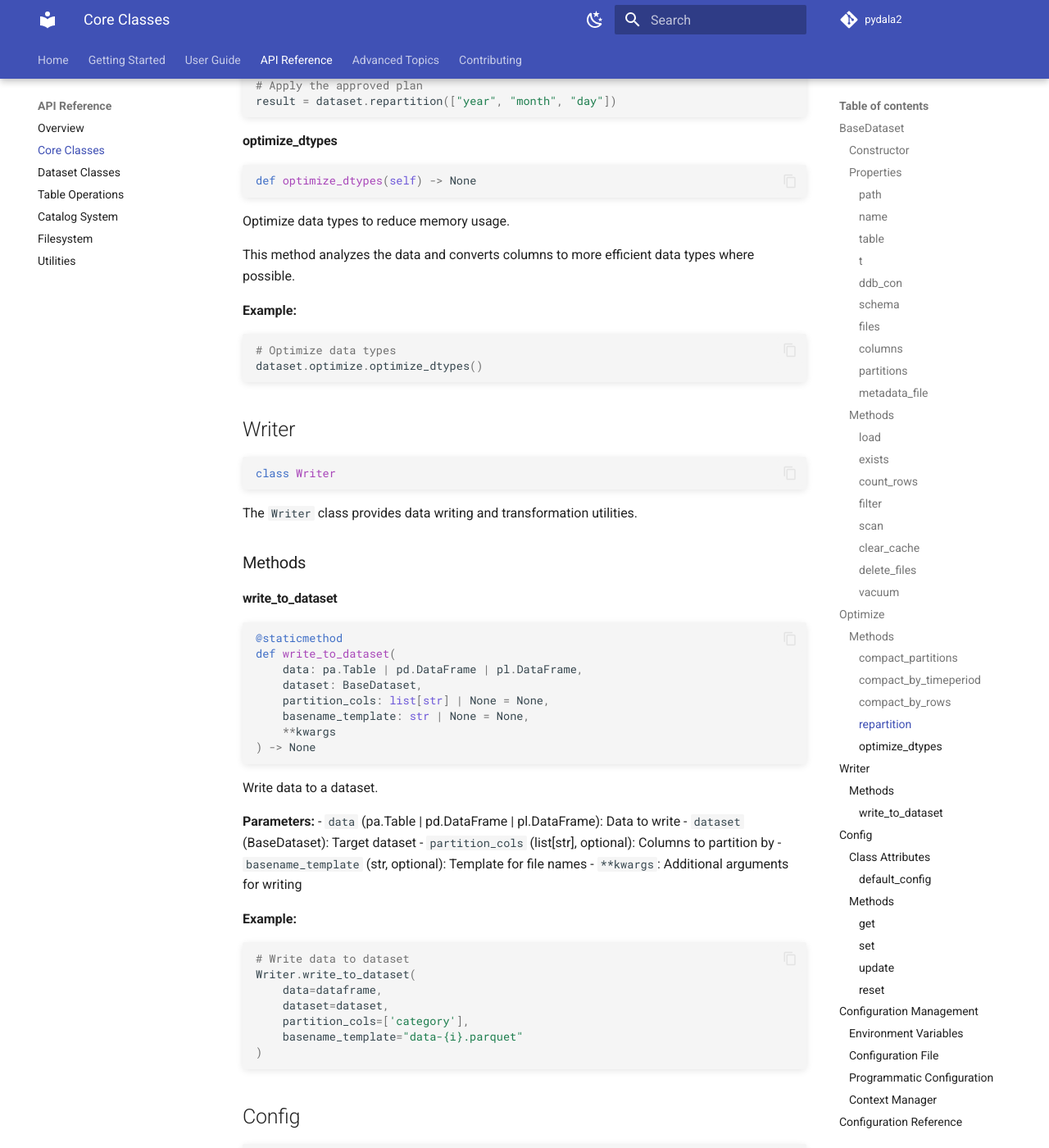
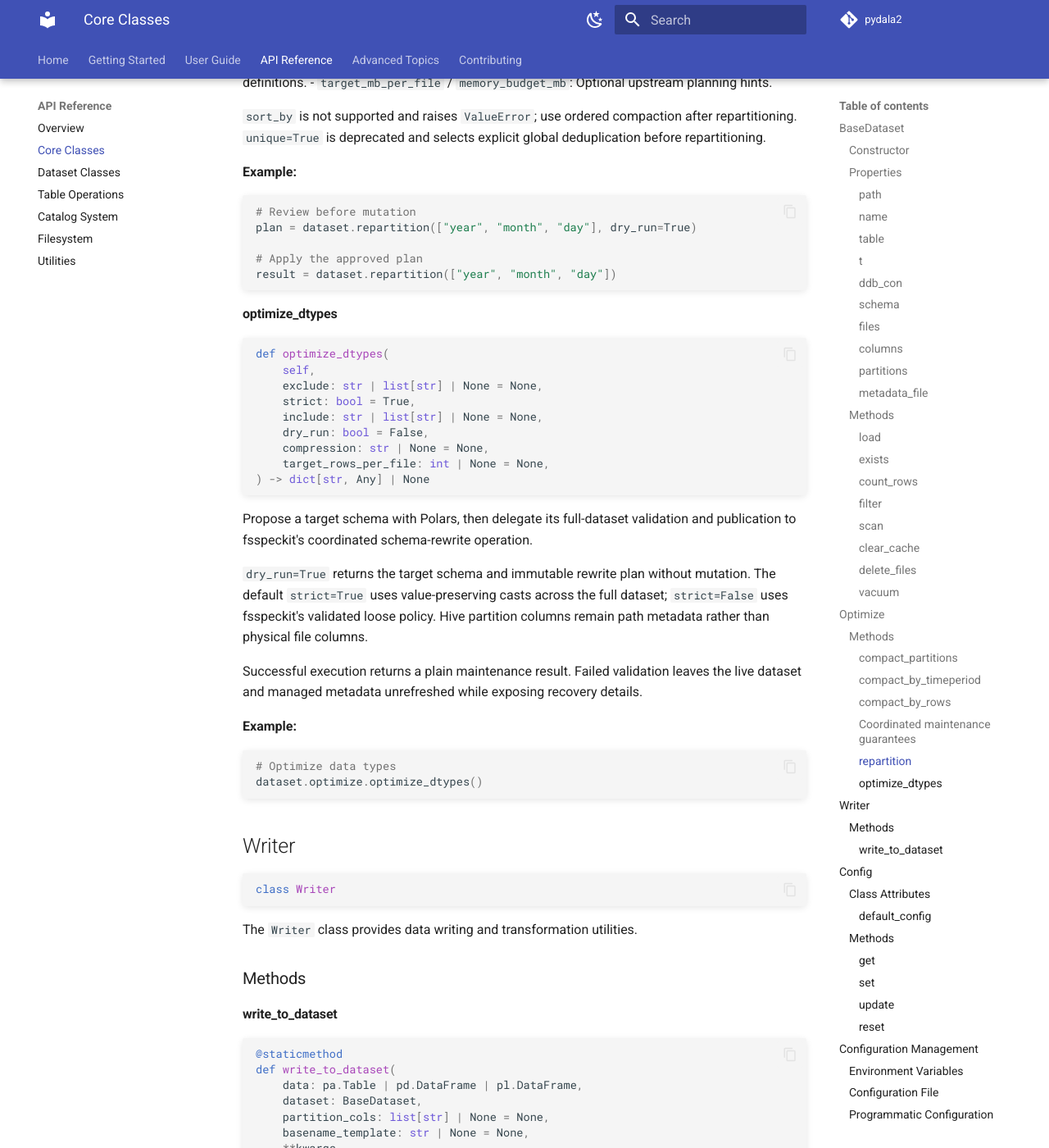
Before and after one commit to legout/pydala2, an MkDocs documentation site: the page built from docs/api/core.md, in a window 1280 px wide and 1400 px high, scrolled down 8164 px. Shown: the whole window at 82% size. Built offline with MkDocs 1.6.1 and Material for MkDocs 9.7.7, drawn with Linux system fonts in a browser that asks for light colours; comment, search, counter and statistics services are not loaded; the version menu is left out; some of the changed text lies outside the part shown.

Commit message:
fix(maintenance): preserve metadata on failed rewrites

````diff
--- a/docs/api/core.md
+++ b/docs/api/core.md
@@ -361,6 +361,16 @@ Compact data to achieve target row count per file.
 dataset.optimize.compact_by_rows(target_rows=1000000)
 ```
 
+#### Coordinated maintenance guarantees
+
+Physical Parquet rewrites use fsspeckit's plan → stage → validate → publish
+lifecycle. `dry_run=True` exposes a plain immutable plan with its
+`guarantee_level`. Native local/POSIX filesystems report `atomic_local` for
+cooperating fsspeckit access; other fsspec filesystems report
+`best_effort_object_store`, which has no portable distributed lock, atomic
+reader visibility, or automatic rollback. Failed rewrites do not refresh
+Pydala metadata as successful and include upstream recovery details.
+
 #### repartition
 ```python
 def repartition(
@@ -403,11 +413,27 @@ result = dataset.repartition(["year", "month", "day"])
 
 #### optimize_dtypes
 ```python
-def optimize_dtypes(self) -> None
+def optimize_dtypes(
+    self,
+    exclude: str | list[str] | None = None,
+    strict: bool = True,
+    include: str | list[str] | None = None,
+    dry_run: bool = False,
+    compression: str | None = None,
+    target_rows_per_file: int | None = None,
+) -> dict[str, Any] | None
 ```
-Optimize data types to reduce memory usage.
+Propose a target schema with Polars, then delegate its full-dataset validation
+and publication to fsspeckit's coordinated schema-rewrite operation.
 
-This method analyzes the data and converts columns to more efficient data types where possible.
+`dry_run=True` returns the target schema and immutable rewrite plan without
+mutation. The default `strict=True` uses value-preserving casts across the full
+dataset; `strict=False` uses fsspeckit's validated loose policy. Hive partition
+columns remain path metadata rather than physical file columns.
+
+Successful execution returns a plain maintenance result. Failed validation
+leaves the live dataset and managed metadata unrefreshed while exposing
+recovery details.
 
 **Example:**
 ```python
````
Also changed, not shown: docs/api/datasets.md (+14 -4 lines), docs/user-guide/performance.md (+21 -0 lines), 2 other files.
